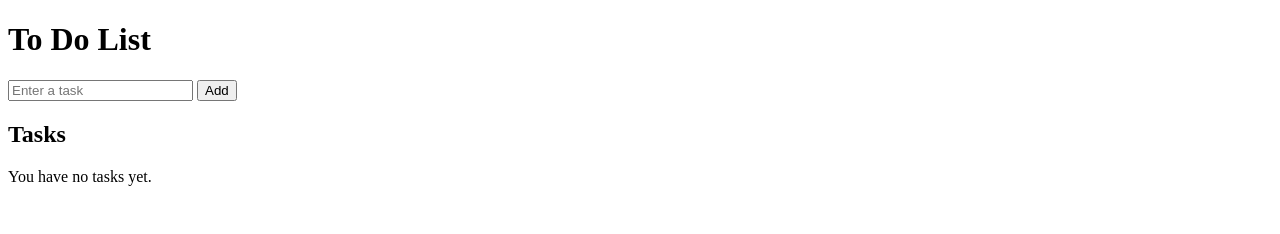
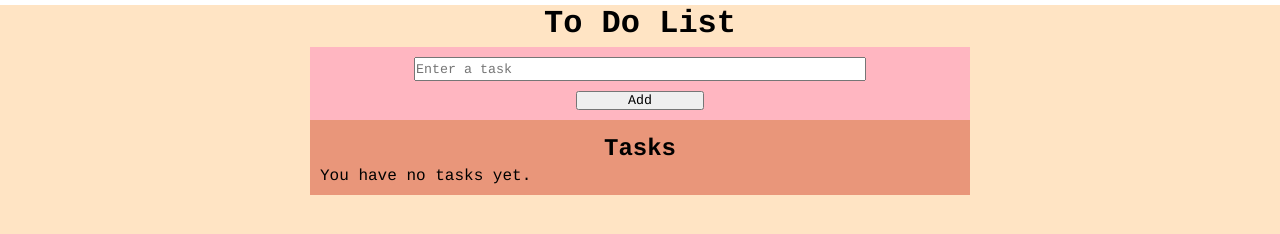
Before and after one commit to melecouvreur/todo-list, a plain HTML site: page index.html in a window 1280 px wide. Drawn offline with Linux system fonts and the light colour scheme.

Commit message:
styling added

```diff
--- a/styles.css
+++ b/styles.css
@@ -1,3 +1,57 @@
+* {
+  margin: 0;
+  padding: 0;
+  font-family: Courier;
+}
+
 .hide {
   display: none;
 }
+
+h1, h2 {
+  margin: 5px;
+  text-align: center;
+}
+
+main {
+  height: 100vh;
+  background-color: bisque;
+}
+
+.controls {
+  width: 50%;
+  margin: auto;
+  display: flex;
+  flex-direction: column;
+  padding: 10px;
+  background-color: lightpink;
+}
+
+#tasks {
+  display: flex;
+  width: 50%;
+  margin: auto;
+  flex-direction: column;
+  background-color: darksalmon;
+  padding: 10px;
+}
+
+input {
+  width: 70%;
+  height: 20px;
+  margin: auto;
+}
+
+button {
+  width: 20%;
+  margin: auto;
+  margin-top: 10px;
+}
+
+ul {
+  display: flex;
+  width: 50%;
+  flex-direction: column;
+  justify-content: space-between;
+  margin-left: 20px;
+}
--- a/tasks.js
+++ b/tasks.js
@@ -7,16 +7,17 @@ button.addEventListener("click", addTask);
 
 let tasks = [];
 
-function addTask() {
+function addTask(event) {
+  event.preventDefault();
   let userInput = input.value;
 
   let li = document.createElement("li");
   li.innerText = userInput;
   ul.appendChild(li);
 
-  tasks.push(userInput); //in case we want to keep all tasks in array
+  tasks.push(userInput);
 
   span.classList = "hide";
-  //clear input field once you are done
+  //clear input field once done
   input.value = "";
 }
```
Also changed, not shown: index.html (renamed from Tasks_Controller_solution.html, +1 -0 lines).
